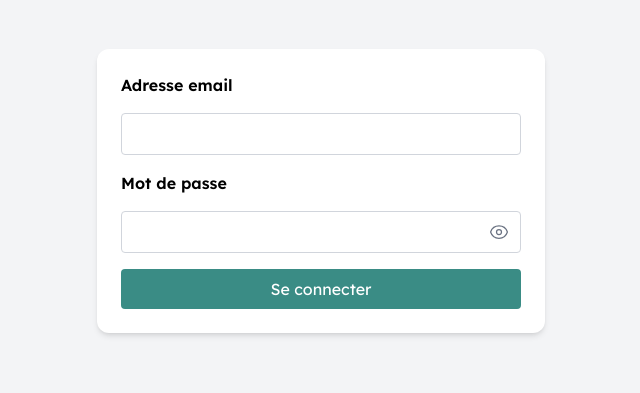
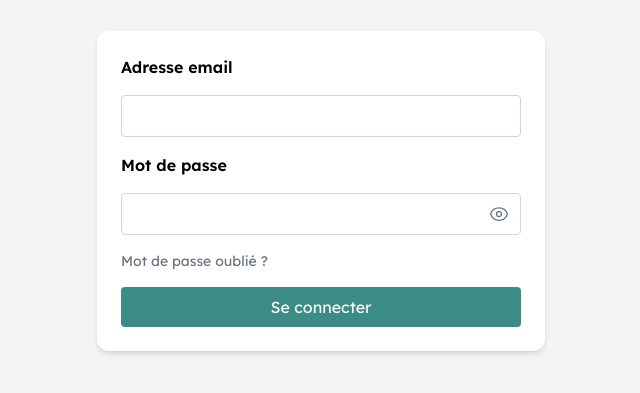
Before and after one commit to MatteoBaldinetti/Projet-tutore, a React (Vite) app in the folder web/: page / in a window 1280 px wide. Shown: the part 209-602 px from the top of the page, without its empty margins (319-959 px from the left). Built offline with nearby package versions, Linux system fonts and the light colour scheme.

Commit message:
Add forget password button

```diff
--- a/web/src/pages/Login.tsx
+++ b/web/src/pages/Login.tsx
@@ -111,6 +111,7 @@ export default function Login() {
                             )}
                         </button>
                     </div>
+                    <a className="text-gray-500 text-sm cursor-pointer" href="/forget-password">Mot de passe oublié ?</a>
 
                     <button
                         type="submit"
```
